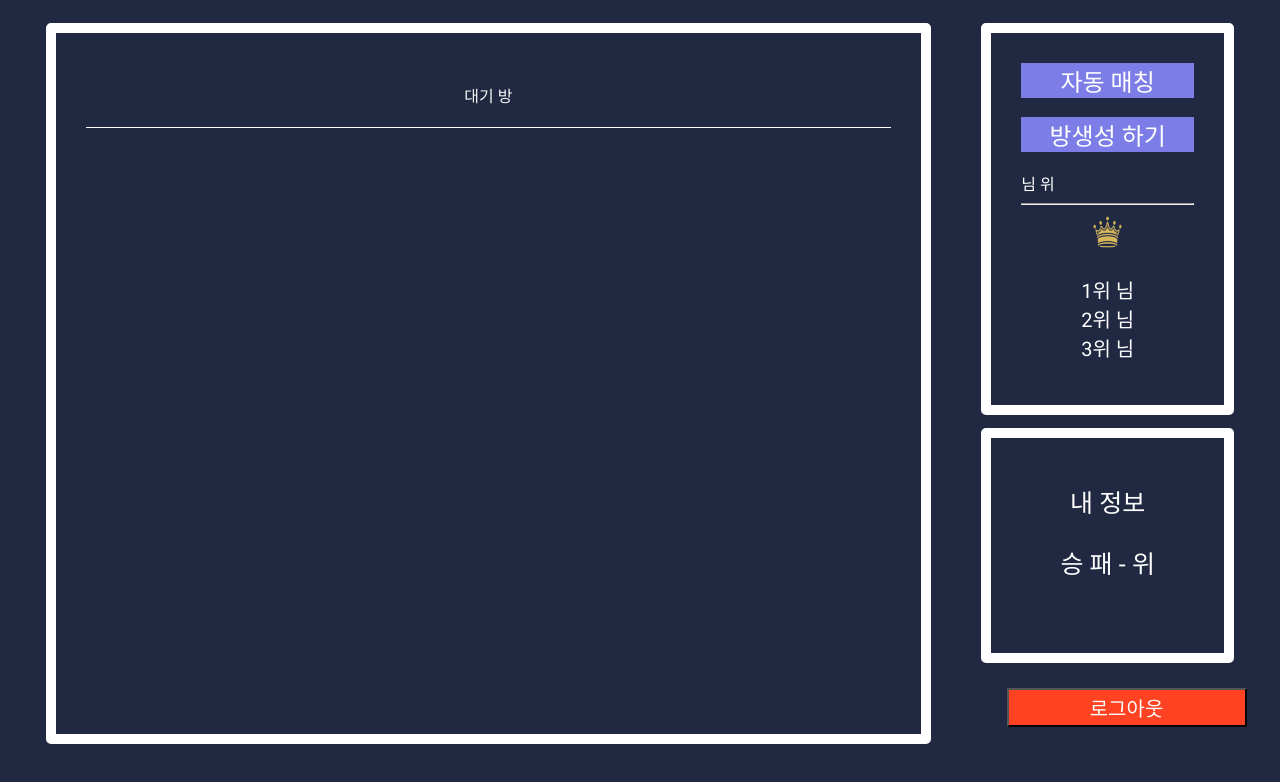
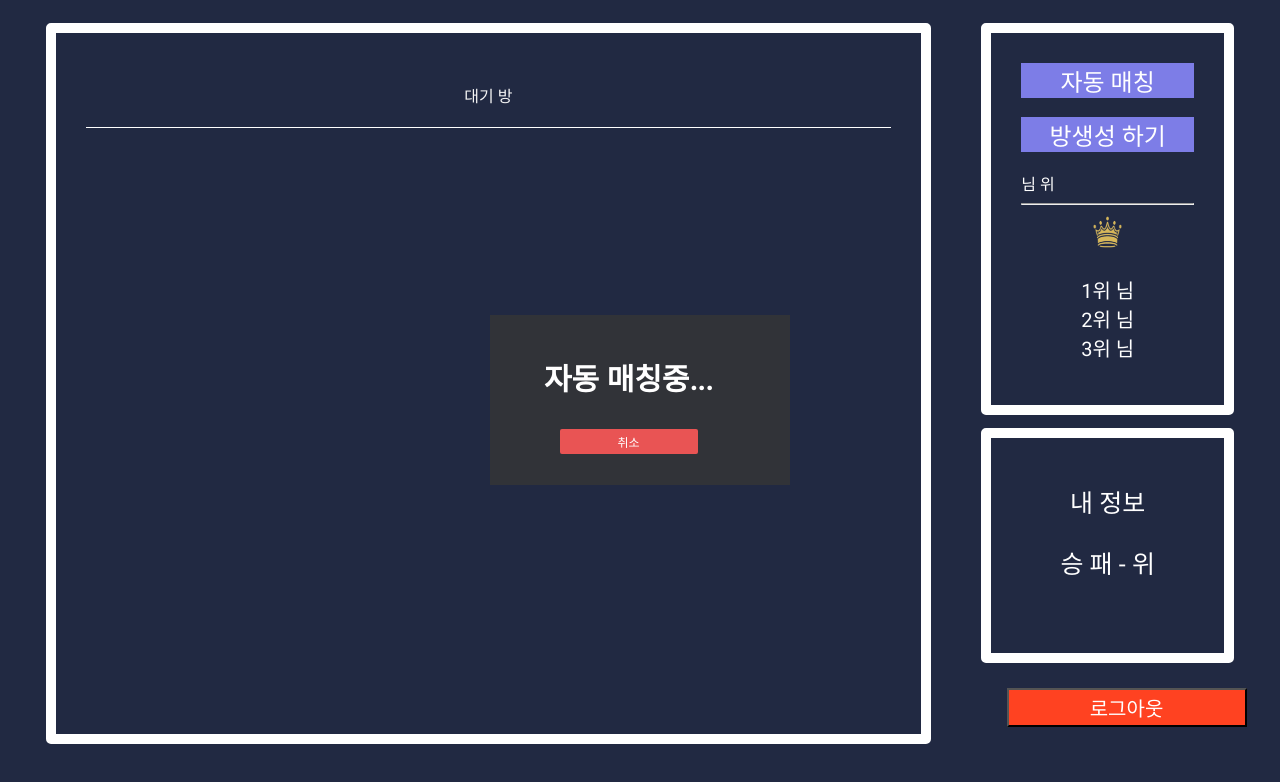
Before and after one commit to genPov/ComputerNetwork-Omok, a website with bundled scripts: page public/main.ejs in a window 1280 px wide. Both pictures are taken after a click on the link "자동 매칭". Built offline with nearby package versions, Linux system fonts and the light colour scheme; no server answers; a web font is replaced by a local one.

Commit message:
자동매칭 수정

```diff
--- a/public/css/main.css
+++ b/public/css/main.css
@@ -114,6 +114,27 @@ body {
   left: 54px;
   top: 10px;
 }
+.popup2 {
+  top: 50%;
+  left: 50%;
+  transform: translate(-50%, -50%);
+  display: none;
+  width: 300px;
+  height: 170px;
+  position: fixed;
+  background: #313338;
+  z-index: 1;
+}
+
+.popup-content2 {
+  display: flex;
+  flex-direction: column;
+  justify-content: center;
+  align-items: center;
+  position: absolute;
+  left: 54px;
+  top: 10px;
+}
 
 .popup-content p {
   font-size: 30px;
--- a/public/js/main.js
+++ b/public/js/main.js
@@ -63,6 +63,16 @@ setOnclickListner("closePopup", () => {
     document.getElementById("popup").style.display = "none";
 });
 
+setOnclickListner("openPopup2", () => {
+    document.getElementById("popup2").style.display = "block";
+});
+
+setOnclickListner("closePopup2", () => {
+    document.getElementById("popup2").style.display = "none";
+    socket.emit("disconnect");
+});
+
+
 setOnclickListner("createRoom", () => {
     var name = document.getElementById("roomName").value;
     var rpw = document.getElementById("rpw").value;
--- a/public/main.ejs
+++ b/public/main.ejs
@@ -26,7 +26,7 @@
 
         <!-- 랭킹 등 -->
         <div class="content">
-            <div class="box"><a class="autoMatching" id="autoMatching"> 자동 매칭 </a></div>
+            <div class="box" id="openPopup2"><a class="autoMatching" id="autoMatching"> 자동 매칭 </a></div>
             <br>
             <div class="box" id="openPopup"><a class="autoMatching" >방생성 하기 </a></div> </br>
             <div>
@@ -76,6 +76,16 @@
             </div>
         </div>
 
+        <!-- 팝업창2 -->
+        <div id="popup2" class="popup2">
+            <div class="popup-content">
+                <p> 자동 매칭중... </p>
+                <div class="popup-buttons">
+                    <div class="popup-button popup-button-cancel" id="closePopup2">취소</div>
+                </div>
+            </div>
+        </div>
+
 
         <!-- 게임방 -->
         <div class="room" style="display: none;">
```
